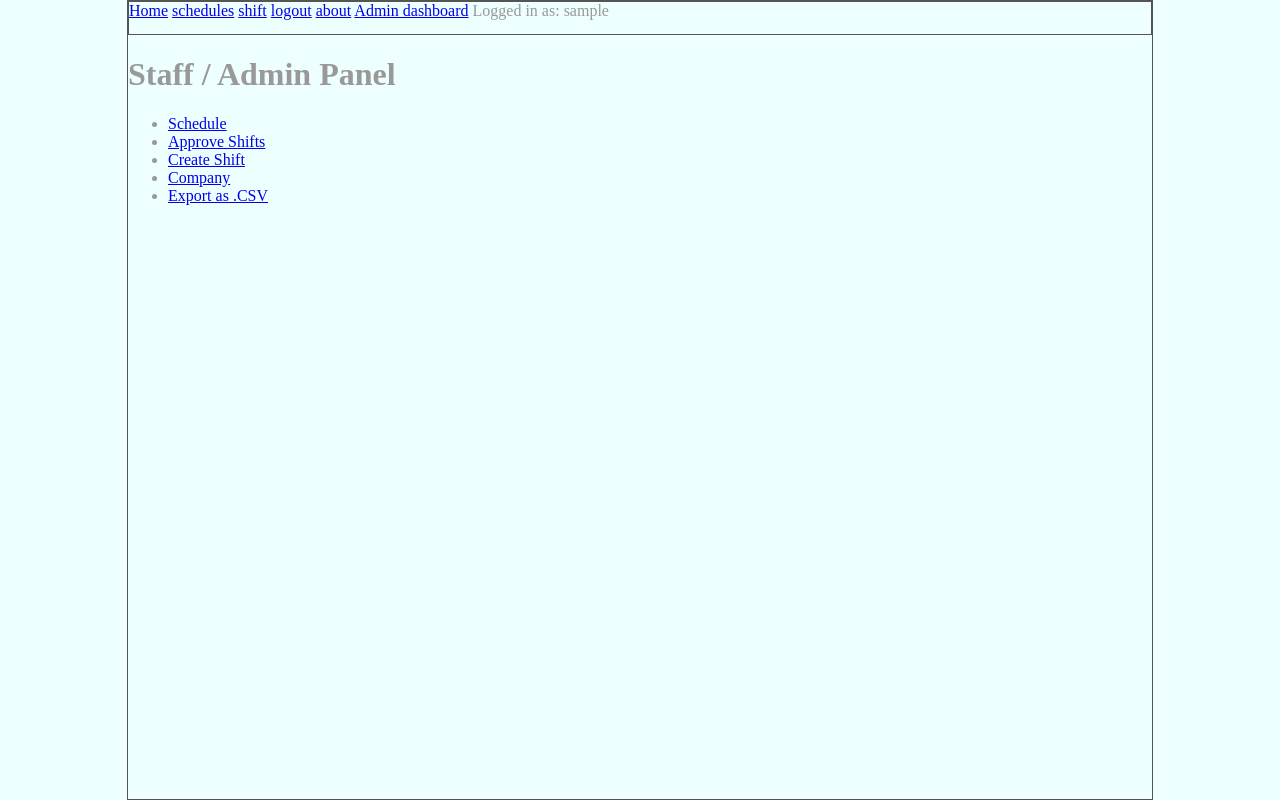
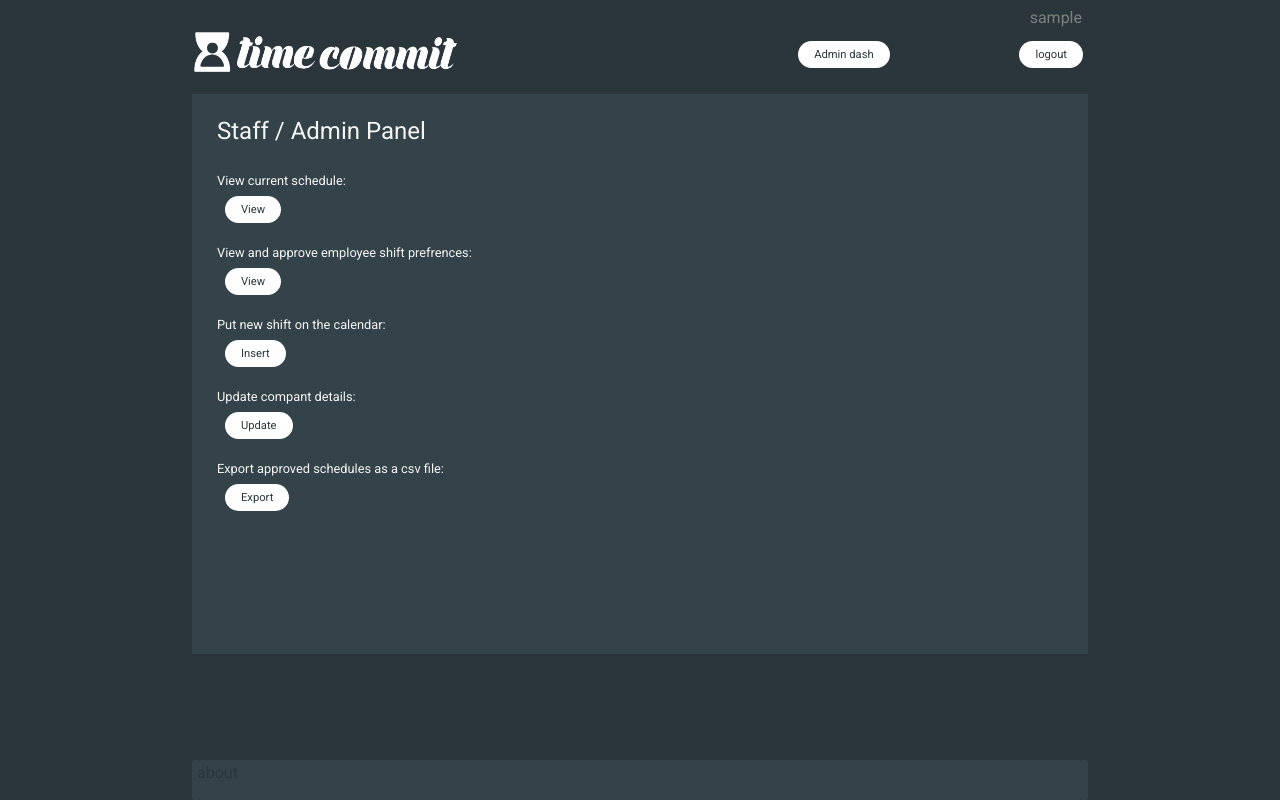
Before and after one commit to timeCommit-easyAvailability/timeCommit, a Django app: page /admindash/ in a window 1280 px wide. Run offline with Django 3.2, Linux system fonts and the light colour scheme; the visitor is signed in with stand-in values (Sample User, id 1).

Commit message:
base and nav

```diff
--- a/admin_dashboard/templates/dash/admin_dashboard.html
+++ b/admin_dashboard/templates/dash/admin_dashboard.html
@@ -2,13 +2,34 @@
 
 {% block content %}
 <div class="admin_dash">
-  <h1>Staff / Admin Panel</h1>
-    <ul>
-      <li><a href="{% url "schedules" %}">Schedule</a></li>
-      <li><a href="{% url "shifts" %}">Approve Shifts</a></li>
-      <li><a href="{% url "shift" %}">Create Shift</a></li>
-      <li><a href="{% url "create_company" %}">Company</a></li>
-      <li><a href="{% url "csv" %}">Export as .CSV</a></li>
-    </ul>
-</div>
+  <h1>Staff / Admin Panel</h1><br><br>
+
+    {% if user.is_staff %}
+    <h2>View current schedule:</h2>
+    <div class="button_body">
+    <a href="{% url "schedules" %}">View</a>
+    </div><br><br>
+
+    <h2>View and approve employee shift prefrences:</h2>
+    <div class="button_body">
+    <a href="{% url "shifts" %}">View</a>
+    </div><br><br>
+
+    <h2>Put new shift on the calendar:</h2>
+    <div class="button_body">
+    <a href="{% url "shift" %}">Insert</a>
+    </div><br><br>
+
+    <h2>Update compant details:</h2>
+    <div class="button_body">
+    <a href="{% url "create_company" %}">Update</a>
+    </div><br><br>
+
+    <h2>Export approved schedules as a csv file:</h2>
+    <div class="button_body">
+    <a href="{% url "csv" %}">Export</a>
+    </div><br><br>
+
+    {% endif %}
+
 {% endblock content %}
--- a/timecommit/static/styles/main.css
+++ b/timecommit/static/styles/main.css
@@ -1,25 +1,240 @@
+/* /// RESET /// */
+
+html, body, div, span, applet, object, iframe,
+h1, h2, h3, h4, h5, h6, p, blockquote, pre,
+a, abbr, acronym, address, big, cite, code,
+del, dfn, em, img, ins, kbd, q, s, samp,
+small, strike, strong, sub, sup, tt, var,
+b, u, i, center,
+dl, dt, dd, ol, ul, li,
+fieldset, form, label, legend,
+table, caption, tbody, tfoot, thead, tr, th, td,
+article, aside, canvas, details, embed,
+figure, figcaption, footer, header, hgroup,
+menu, nav, output, ruby, section, summary,
+time, mark, audio, video {
+	margin: 0;
+	padding: 0;
+	border: 0;
+	font-size: 100%;
+	font: inherit;
+	vertical-align: baseline;
+}
+/* HTML5 display-role reset for older browsers */
+article, aside, details, figcaption, figure,
+footer, header, hgroup, menu, nav, section {
+	display: block;
+}
+body {
+	line-height: 1;
+}
+ol, ul {
+	list-style: none;
+}
+blockquote, q {
+	quotes: none;
+}
+blockquote:before, blockquote:after,
+q:before, q:after {
+	content: '';
+	content: none;
+}
+table {
+	border-collapse: collapse;
+	border-spacing: 0;
+}
+/* /// RESET /// */
+
 /* /// BASE /// */
 
+* {
+    box-sizing: border-box;
+}
+
 body{
-    width: 80%;
+    width:70vw;
     margin: 0 auto;
     color: #999;
-    background-color: #eff;
+    background-color: #2a363b;
+    /* font-family: 'Space Mono', monospace; */
+    /* font-family: 'Anonymous Pro', monospace; */
+    font-family: 'Roboto', sans-serif;
+    /* border-style: solid;
+    border-width: 1px;
+    border-color: #555; */
+  }
 
+h1{
+    color:whitesmoke;
+    font-size: 1.5em;
+}
+
+h2{
+    color:whitesmoke;
+    font-size: .8em;
+}
+
+  a:link{
+    text-decoration: none;
+    color:#2a363b;
+  }
+
+  a:visited{
+    text-decoration: none;
+    color:#2a363b;
+  }
+
+  a:hover{
+    text-decoration: none;
+    color:#2a363b;
+  }
+
+  a:active{
+    text-decoration: none;
+    color:#2a363b;
+  }
+
+  .locallink{
+    text-decoration: none;
+    color:#2a363b;
+  }
+
+  .localvisited{
+    text-decoration: none;
+    color:#2a363b;
+  }
+
+  .localhover{
+    text-decoration: none;
+    color:#2a363b;
+  }
+
+  .localactive{
+    text-decoration: none;
+    color:#2a363b
+  }
+
+#header_top_space{
+    height: 30px;
+}
+
+#base_header{
+    display: flex;
+    flex-direction: row;
+    align-items: center;
+    justify-content: space-between;
     border-style: solid;
     border-width: 1px;
-    border-color: #555;
-  }
+    border-color: #2a363b;
+}
 
-#base_header{
-    height: 2em;
+#logobox{
+    display: inline-block;
+    /* height: 40px; */
+    width:30%;
+    min-width: 200px;
+}
 
-    border-style: solid;
+#logo{
+    padding-bottom: 5px;
+    /* width:20%; */
+    width:100%;
+}
+
+#main_logo{
+    width: 100%;
+
+}
+
+#linkbox{
+    height:45px;
+    vertical-align: middle;
+    display: inline-block;
+    width: 43%;
+}
+
+.button_wrap {
+    font-size: .7em;
+    background-color: white;
+    padding: 5px;
+    display:inline;
+    border-radius: 20px;
+    margin: 4px;
+    padding-left: 16px;
+    padding-right: 16px;
+    padding-top: 8px;
+    padding-bottom: 8px;
+
+
+    /* border-style: solid;
     border-width: 1px;
-    border-color: #555;
+    border-color: #555; */
+}
+
+.button_body{
+    font-size: .7em;
+    display: inline-block;
+    background-color: white;
+    border-radius: 20px;
+    margin: 8px;
+    padding-left: 16px;
+    padding-right: 16px;
+    padding-top: 8px;
+    padding-bottom: 8px;
+    /* border-style: solid;
+    border-width: 1px;
+    border-color: #555; */
+}
+
+/* #logchange{
+    margin-left: 100px;
+} */
+
+#login_button_div{
+
+}
+
+#namebox{
+    width:15%;
+    color: gray;
+    /* background-color: red; */
+    /* display: inline-block; */
+    text-align: right;
+    margin-top: 10px;
+    margin-right: 6px;
+    float: right;
+}
+
+#logo_link{
+    width:10%;
+    /* background-color: red; */
+    display: inline-block;
+}
+
+footer{
+    position: absolute;
+    bottom: 0;
+    padding: 5px;
+    height: 40px;
+    width: 70vw;
+    background-color: #344349;
+    border-radius: 3px;
 }
 
 /* /// BASE /// */
+
+/* /// ADMIN DASH /// */
+
+.admin_dash{
+    width: 100%;
+    height: 70vh;
+    background-color: #344349;
+    margin-top: 15px;
+    padding: 25px;
+}
+
+/* /// ADMIN DASH /// */
+
 
 /* /// CALENDAR /// */
 
@@ -28,12 +243,12 @@ body{
 }
 
 #caltop {
-    color: #233;
+    color: white;
     margin-top: 10px;
-    padding: 5px;
+    padding: 15px;
     text-align: center;
     height: 50px;
-    background-color: #cdd;
+    background-color: #506872;
     border-radius: 3px;
 }
 
@@ -45,13 +260,12 @@ body{
 }
 
 .day{
-/*   color: #; */
-    background-color: #bcc;
+    color: white;
+    background-color: #648391;
     border-radius: 3px;
     width: 13%;
     padding: 15px;
     text-align: center;
-    box-sizing: border-box;
 }
 
 .shift_table {
@@ -64,19 +278,15 @@ body{
 .shift_day {
     width: 13%;
     text-align: center;
-    box-sizing: border-box;
     }
 
 .shift {
     background-color: #9aa;
-    /*   background-color: #d66; */
-    /*   background-color: #66d; */
-    /*   background-color: #dd1; */
     box-sizing: border-box;
     border-radius: 3px;
     text-align: center;
     padding: 5px;
-    margin-top: 3px;
+    margin-top: 5px;
     color: white;
     }
 
@@ -87,8 +297,8 @@ body{
     flex-direction: row-reverse; */
     }
 
-.shift form input {
-    width:15%;
+#cal_select input {
+    width: 20px;
     }
 
 /* /// CALENDAR /// */
--- a/timecommit/templates/base/base.html
+++ b/timecommit/templates/base/base.html
@@ -9,34 +9,52 @@
     <meta http-equiv="X-UA-Compatible" content="ie=edge">
     <title>Base.html</title>
     <link rel="stylesheet" href="{% static "styles/main.css" %}">
+    <link href="https://fonts.googleapis.com/css?family=Anonymous+Pro|Roboto|Space+Mono" rel="stylesheet">
 
   </head>
 
   <body>
+
+    <section id="header_top_space">
+        <div id="namebox">
+            {% if user.is_authenticated %}
+            <div>{{ user.username }}</div>
+            {% endif %}
+          </div>
+    </section>
+
     <header id="base_header">
 
+
       <div id="logobox">
-        {% comment %} logo from assets goes here {% endcomment %}
+          <a href="{% url "home" %}"><img id="logo" src="{% static 'img/timeCommit_main.png' %}" id="main_logo" alt="time"></a>
       </div>
 
-      <div id="namebox">
+      <div id="logo_link"></div>
+
         {% if user.is_authenticated %}
-          <a href="{% url "home" %}">Home</a>
-          <a href="{% url "schedules" %}">schedules</a>
-          <a href="{% url "shift" %}">shift</a>
-          <a href="{% url 'logout' %}">logout</a>
-          <a href="{% url "about" %}">about</a>
+
+
           {% if user.is_staff %}
-          <a href="{% url 'admin_dash' %}">Admin dashboard</a>
+          <div class="button_wrap">
+            <a href="{% url 'admin_dash' %}">Admin dash</a>
+          </div>
           {% endif %}
 
-          <span>Logged in as: {{ user.username }}</span>
+
           {% else %}
-          <a href="{% url "about" %}">about</a>
-          <a href="{% url 'login' %}">login</a>
+          <div class="button_wrap" id="login_button_div">
+            <a href="{% url 'login' %}">login</a>
+          </div>
+
         {% endif %}
 
-      </div>
+          {% if user.is_authenticated %}
+          <div class="button_wrap" id= "logchange">
+          <a href="{% url 'logout' %}">logout</a>
+          </div>
+          {% endif %}
+
 
     </header>
 
@@ -48,4 +66,8 @@
 
   </body>
 
+  <footer>
+    <a href="{% url "about" %}">about</a>
+  </footer>
+
 </html>
```
Also changed, not shown: timecommit/templates/base/home.html (+4 -19 lines), timecommit/static/img/timeCommit_main.png (added).
